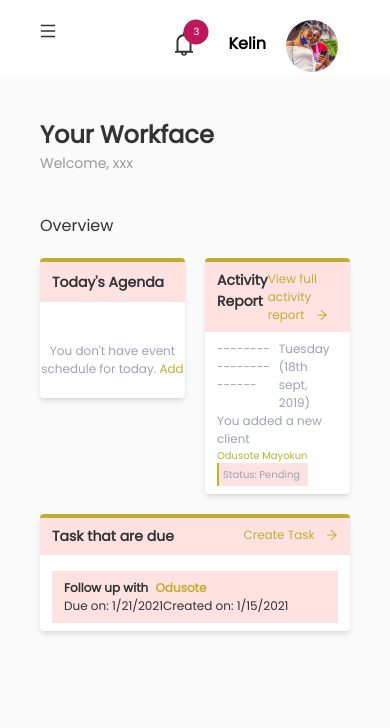
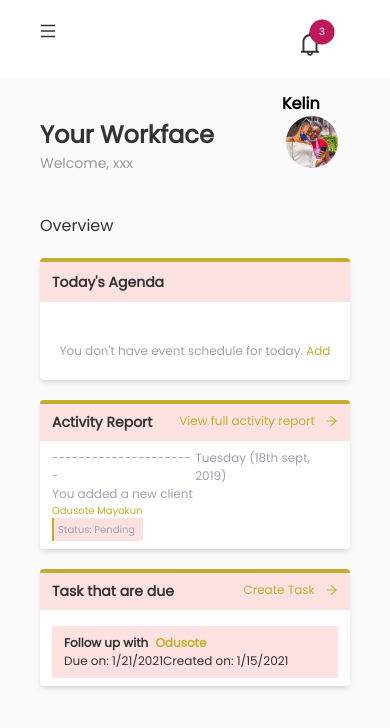
Before and after one commit to femigabriel/tezza_solution-assessment, a Next.js app: page /workspace in a window 390 px wide. Shown: the top 728 px of the page. Built offline with nearby package versions, Linux system fonts and the light colour scheme.

Commit message:
overview card fixes

```diff
--- a/src/components/auth/Headers.tsx
+++ b/src/components/auth/Headers.tsx
@@ -71,7 +71,7 @@ export const Headers = (props: AuthList) => {
             <MenuOutlined onClick={showDrawer} />
           </div>
           <div></div>
-          <div className="flex">
+          <div className="flex flex-col">
             <div className="relative m-6 mt-3 inline-flex w-fit">
               <div className="absolute bottom-auto left-auto right-0 top-0 z-10 inline-block w-[25px] h-[25px] text-center -translate-y-1/2 translate-x-2/4 rotate-0 skew-x-0 skew-y-0 scale-x-100 scale-y-100 rounded-full bg-pink-700 py-1 text-[10px] text-white">
                 3
--- a/src/components/dashboard/workfspace/Workspace.tsx
+++ b/src/components/dashboard/workfspace/Workspace.tsx
@@ -6,7 +6,7 @@ export const Workspace = () => {
     <div>
       <div className=" w-full">
         <h3 className="text-[16px]">Overview</h3>
-        <div className="flex ">
+        <div className="flex  overview-card">
           <div className="agenda-card mt-5 shadow-md mr-24">
             <div className="bg-red-100 px-3 py-2">
               <span className="text-[14px] font-semibold">Today's Agenda</span>
--- a/src/styles/globals.css
+++ b/src/styles/globals.css
@@ -69,6 +69,10 @@ li {
   }
   .mobile-menu {
     display: block;
+  }
+  .overview-card {
+    display: flex;
+    flex-direction: column;
   }
 }
 
```
